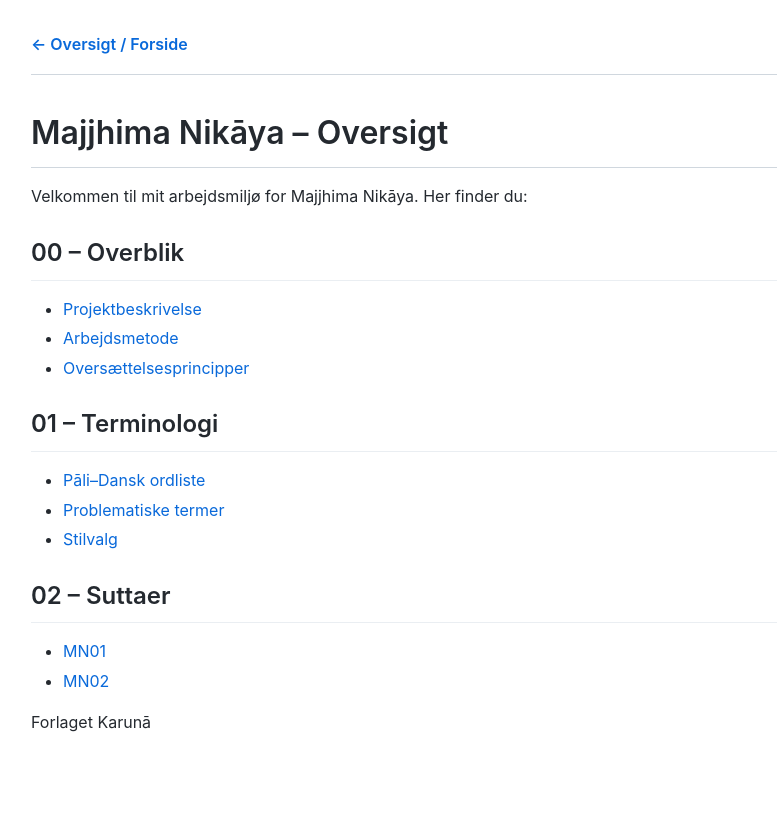
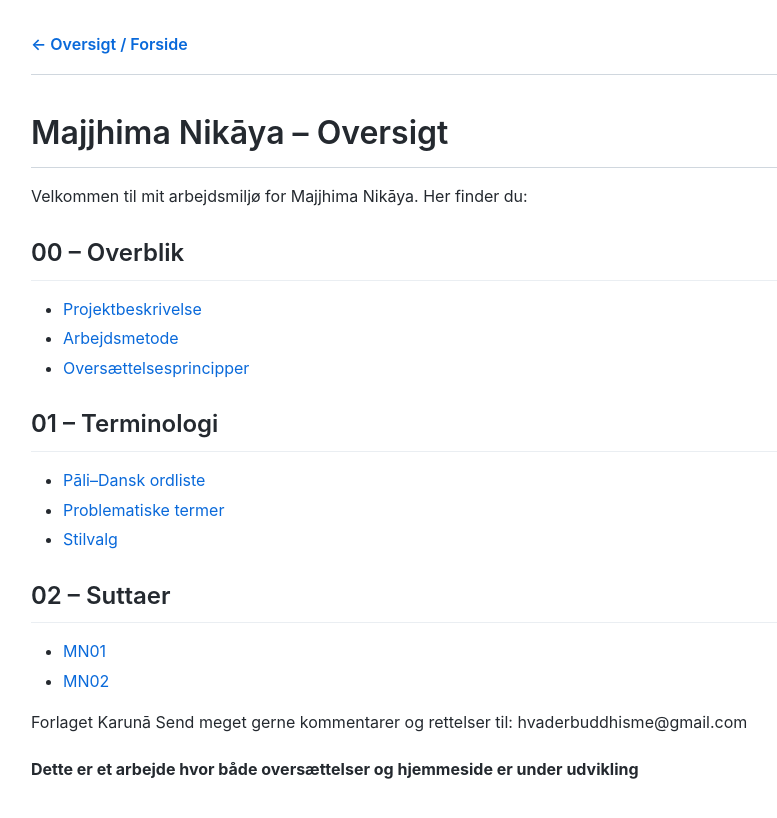
Before and after one commit to henningvhansen/Suttaer, a Jekyll site: the page built from index.md, in a window 1280 px wide. Shown: the top 818 px of the page, without its empty margins (209-986 px from the left). Built offline with Jekyll 4.4.1, drawn with Linux system fonts in a browser that asks for light colours.

Commit message:
Update index.md

```diff
--- a/index.md
+++ b/index.md
@@ -21,3 +21,5 @@ Velkommen til mit arbejdsmiljø for Majjhima Nikāya. Her finder du:
 - [MN02](majjhima/02-suttaer/MN02.md)
 
 Forlaget Karunā
+Send meget gerne kommentarer og rettelser til: hvaderbuddhisme@gmail.com
+#### Dette er et arbejde hvor både oversættelser og hjemmeside er under udvikling
```
